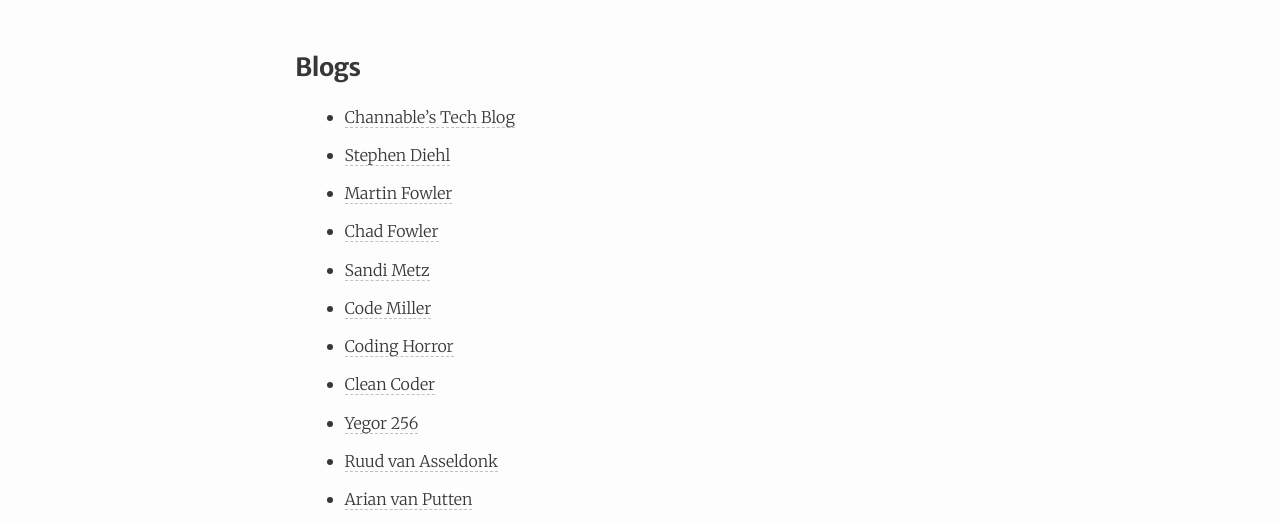
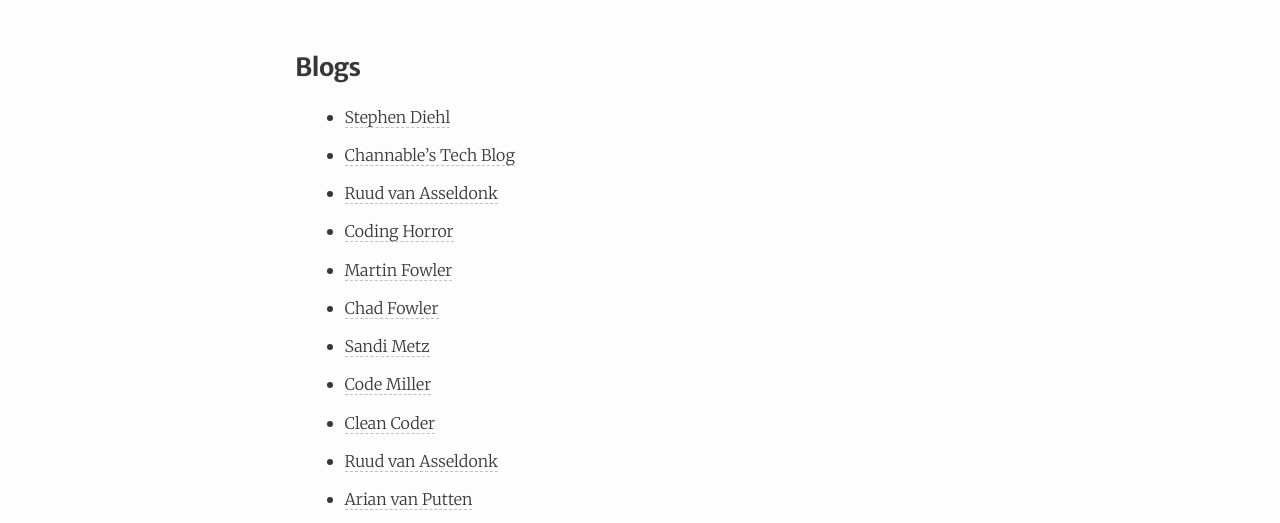
Before and after one commit to NunoAlexandre/nunoalexandre.github.io, a Jekyll site: the page built from resources.md, in a window 1280 px wide. Shown: the part 1276-1799 px from the top of the page. Built offline with Jekyll 4.4.1, drawn with Linux system fonts in a browser that asks for light colours; comment, search, counter and statistics services are not loaded.

Commit message:
Drop Yegor's blog and reorder other entries
I guess I'm leaving the mount stupid.

```diff
--- a/resources.md
+++ b/resources.md
@@ -31,15 +31,15 @@
 
 ### Blogs
 
+* [Stephen Diehl](http://www.stephendiehl.com/)
 * [Channable's Tech Blog](https://tech.channable.com)
-* [Stephen Diehl](http://www.stephendiehl.com/)
+* [Ruud van Asseldonk](https://ruudvanasseldonk.com)
+* [Coding Horror](http://blog.codinghorror.com)
 * [Martin Fowler](http://www.martinfowler.com)
 * [Chad Fowler](http://chadfowler.com)
 * [Sandi Metz](http://www.sandimetz.com/blog/)
 * [Code Miller](http://www.codemiller.com)
-* [Coding Horror](http://blog.codinghorror.com)
 * [Clean Coder](http://blog.cleancoder.com)
-* [Yegor 256](http://www.yegor256.com)
 * [Ruud van Asseldonk](https://ruudvanasseldonk.com)
 * [Arian van Putten](https://arianvp.me)
 * [Laurens Duijvesteijn](http://www.duijf.io/)
```
